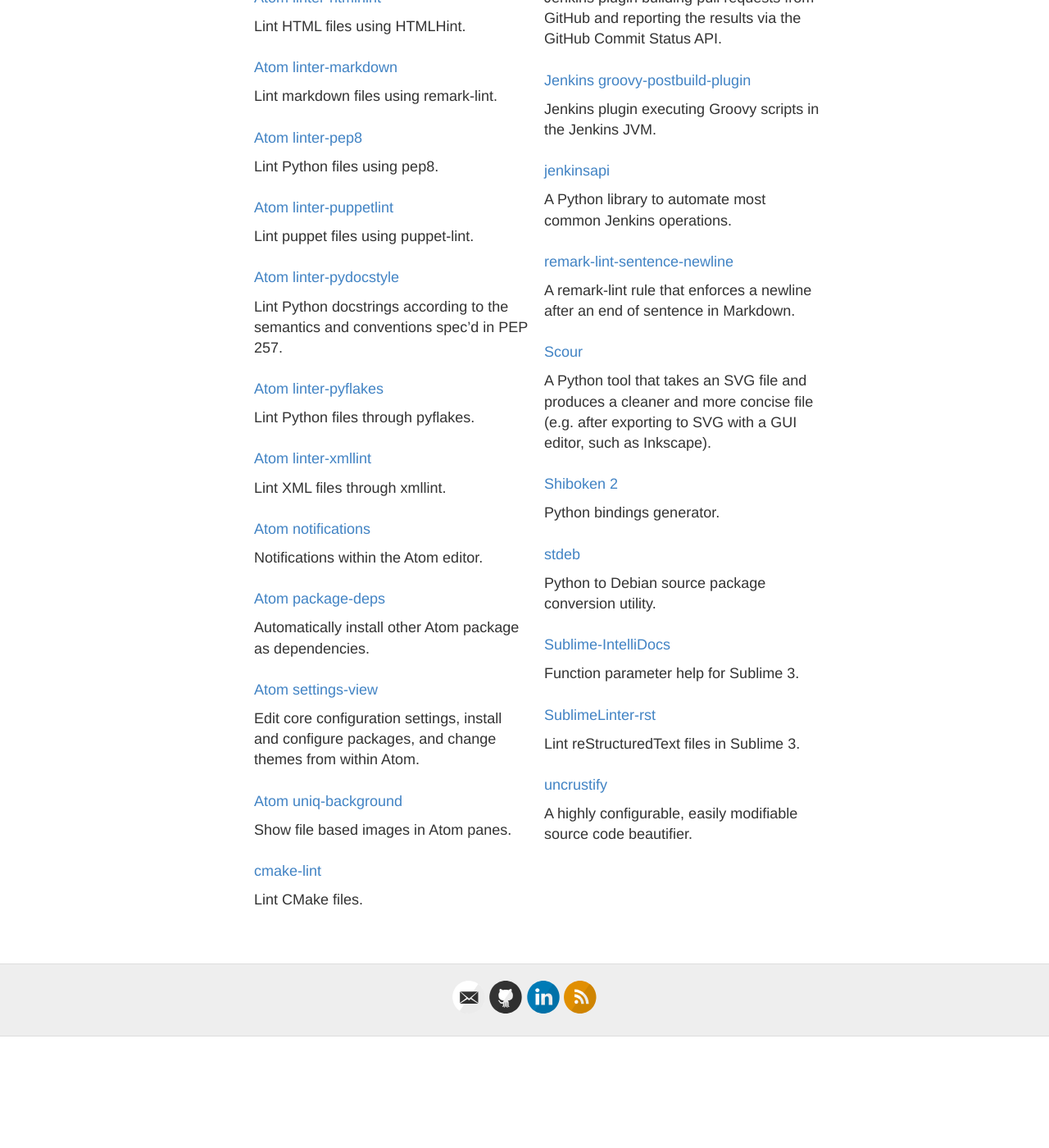
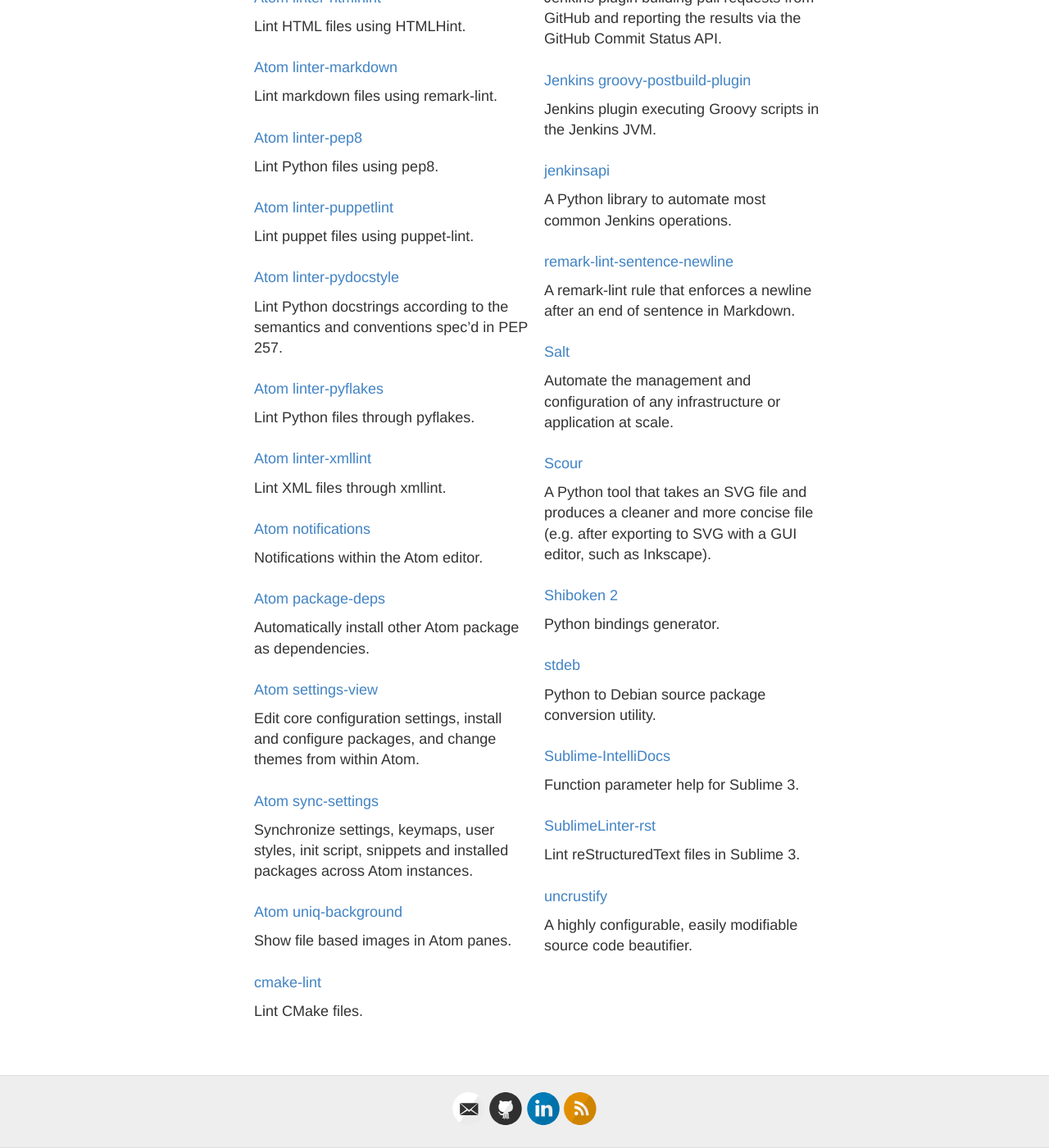
Before and after one commit to dirk-thomas/dirk-thomas.github.io, a Jekyll site: the page built from projects/index.md, in a window 1280 px wide and 1400 px high, scrolled down 1275 px. Shown: the whole window at 82% size. Built offline with Jekyll 4.4.1, drawn with Linux system fonts in a browser that asks for light colours; emoji names are drawn with the system emoji font; before the commit the page ends 2539 px from its top, so only the background shows below that.

Commit message:
update projects

```diff
--- a/projects/index.md
+++ b/projects/index.md
@@ -61,7 +61,7 @@
 
   Lint HTML files using HTMLHint.
 
-* [Atom linter-markdown](https://github.com/AtomLinter/linter-markdown/pulls?q=is%3Aopen%20author%3Adirk-thomas)
+* [Atom linter-markdown](https://github.com/AtomLinter/linter-markdown/issues?q=is%3Aopen%20author%3Adirk-thomas)
 
   Lint markdown files using remark-lint.
 
@@ -69,7 +69,7 @@
 
   Lint Python files using pep8.
 
-* [Atom linter-puppetlint](https://github.com/AtomLinter/linter-puppet-lint/pulls?q=is%3Aopen%20author%3Adirk-thomas)
+* [Atom linter-puppetlint](https://github.com/AtomLinter/linter-puppet-lint/issues?q=is%3Aopen%20author%3Adirk-thomas)
 
   Lint puppet files using puppet-lint.
 
@@ -89,15 +89,19 @@
 
   Notifications within the Atom editor.
 
-* [Atom package-deps](https://github.com/steelbrain/package-deps/pulls?q=is%3Aopen%20author%3Adirk-thomas)
+* [Atom package-deps](https://github.com/steelbrain/package-deps/issues?q=is%3Aopen%20author%3Adirk-thomas)
 
   Automatically install other Atom package as dependencies.
 
-* [Atom settings-view](https://github.com/atom/settings-view/pulls?q=is%3Aopen%20author%3Adirk-thomas)
+* [Atom settings-view](https://github.com/atom/settings-view/issues?q=is%3Aopen%20author%3Adirk-thomas)
 
   Edit core configuration settings, install and configure packages, and change themes from within Atom.
 
-* [Atom uniq-background](https://github.com/negipo/uniq-background/pulls?q=is%3Aopen%20author%3Adirk-thomas)
+* [Atom sync-settings](https://github.com/atom-community/sync-settings/issues?q=is%3Aopen%20author%3Adirk-thomas)
+
+  Synchronize settings, keymaps, user styles, init script, snippets and installed packages across Atom instances.
+
+* [Atom uniq-background](https://github.com/negipo/uniq-background/issues?q=is%3Aopen%20author%3Adirk-thomas)
 
   Show file based images in Atom panes.
 
@@ -117,25 +121,29 @@
 
   Style guides for various languages as well as a linter for C++ code.
 
-* [Jenkins collapsing-console-sections-plugin](https://github.com/jenkinsci/collapsing-console-sections-plugin/pulls?q=is%3Aopen+author%3Adirk-thomas)
+* [Jenkins collapsing-console-sections-plugin](https://github.com/jenkinsci/collapsing-console-sections-plugin/issues?q=is%3Aopen+author%3Adirk-thomas)
 
   Jenkins plugin adding collapsable sections to the console output.
 
-* [Jenkins GitHub pull request builder plugin](https://github.com/janinko/ghprb/pulls?q=is%3Aopen%20author%3Adirk-thomas)
+* [Jenkins GitHub pull request builder plugin](https://github.com/janinko/ghprb/issues?q=is%3Aopen%20author%3Adirk-thomas)
 
   Jenkins plugin building pull requests from GitHub and reporting the results via the GitHub Commit Status API.
 
-* [Jenkins groovy-postbuild-plugin](https://github.com/jenkinsci/groovy-postbuild-plugin/pulls?q=is%3Aopen%20author%3Adirk-thomas)
+* [Jenkins groovy-postbuild-plugin](https://github.com/jenkinsci/groovy-postbuild-plugin/issues?q=is%3Aopen%20author%3Adirk-thomas)
 
   Jenkins plugin executing Groovy scripts in the Jenkins JVM.
 
-* [jenkinsapi](https://github.com/pycontribs/jenkinsapi/pulls?q=is%3Aopen%20author%3Adirk-thomas)
+* [jenkinsapi](https://github.com/pycontribs/jenkinsapi/issues?q=is%3Aopen%20author%3Adirk-thomas)
 
   A Python library to automate most common Jenkins operations.
 
-* [remark-lint-sentence-newline](https://github.com/chcokr/remark-lint-sentence-newline/pulls?q=is%3Aopen%20author%3Adirk-thomas)
+* [remark-lint-sentence-newline](https://github.com/chcokr/remark-lint-sentence-newline/issues?q=is%3Aopen%20author%3Adirk-thomas)
 
   A remark-lint rule that enforces a newline after an end of sentence in Markdown.
+
+* [Salt](https://github.com/saltstack/salt/issues?q=is%3Aopen%20author%3Adirk-thomas)
+
+  Automate the management and configuration of any infrastructure or application at scale.
 
 * [Scour](https://github.com/scour-project/scour/issues?&q=is%3Aopen%20author%3Adirk-thomas)
 
@@ -153,7 +161,7 @@
 
   Function parameter help for Sublime 3.
 
-* [SublimeLinter-rst](https://github.com/SublimeLinter/SublimeLinter-rst/pulls?q=is%3Aopen%20author%3Adirk-thomas)
+* [SublimeLinter-rst](https://github.com/SublimeLinter/SublimeLinter-rst/issues?q=is%3Aopen%20author%3Adirk-thomas)
 
   Lint reStructuredText files in Sublime 3.
 
```
